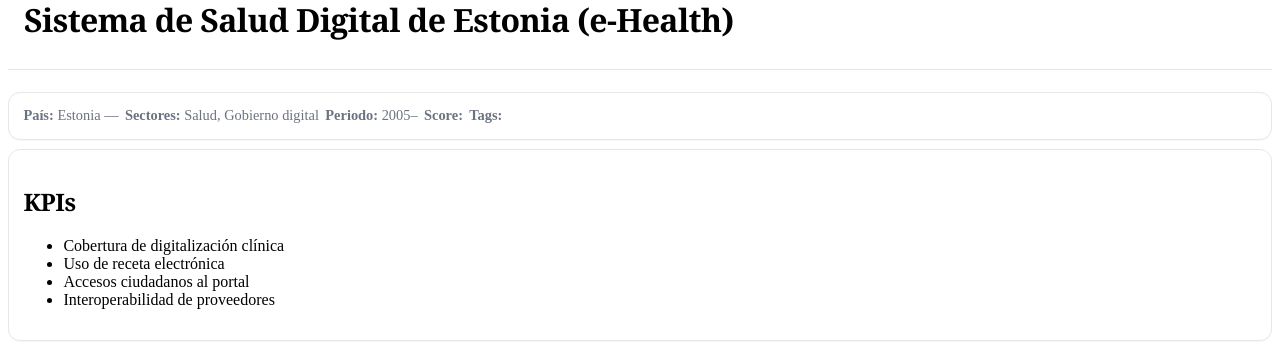
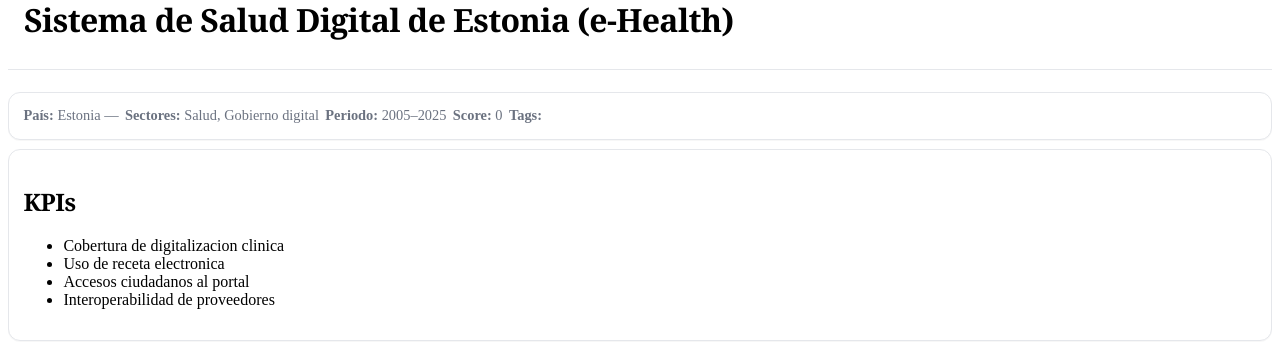
Before and after one commit to EmilioT2003/stepstosucces, a Jekyll site: the page built from _cases/salud-digital-estonia.md, in a window 1280 px wide. Shown: the part 125-474 px from the top of the page. Built offline with Jekyll 4.4.1, drawn with Linux system fonts in a browser that asks for light colours; some of the changed lines change nothing that is shown.

```diff
--- a/_cases/salud-digital-estonia.md
+++ b/_cases/salud-digital-estonia.md
@@ -3,26 +3,36 @@
 title: "Sistema de Salud Digital de Estonia (e-Health)"
 pais: "Estonia"
 ciudad_region: "Tallin (nacional)"
-sector: ["Salud", "Gobierno digital"]
-año_inicio: 2005
-problema: "Fragmentación de información clínica, duplicación de pruebas y falta de continuidad asistencial."
-intervencion: "Implementación nacional de un sistema de salud electrónica integrado (EHIS) con interoperabilidad vía X-Road, recetas electrónicas, imágenes digitales y portal del paciente."
-costo_aprox: "1,6 millones € (fase inicial 2005–2008, cofinanciados 75% UE, 25% gobierno estonio)."
+sector: ["Salud","Gobierno digital"]
+
+anio_inicio: 2005
+anio_fin: 2025
+score: 0
+
+problema: "Fragmentacion clínica y duplicación de pruebas."
+intervencion: "Sistema nacional EHIS con X-Road, recetas electrónicas, imágenes digitales y portal del paciente."
+costo_aprox: "1.6 millones € (fase 2005–2008, 75% UE, 25% gobierno)."
+
+kpis:
+  - "Cobertura de digitalizacion clinica"
+  - "Uso de receta electronica"
+  - "Accesos ciudadanos al portal"
+  - "Interoperabilidad de proveedores"
+
 resultados:
-  - "99% de recetas electrónicas en 2010."
-  - "166 millones de documentos clínicos en 2024 (~125 por habitante)."
-  - "Cobertura universal de historias clínicas electrónicas."
-kpis: ["Cobertura de digitalización clínica", "Uso de receta electrónica", "Accesos ciudadanos al portal", "Interoperabilidad de proveedores"]
-replicabilidad: "Alta si existe infraestructura digital nacional (identidad única, interoperabilidad), marco legal sólido y confianza ciudadana."
+  - "99% de recetas electrónicas en 2010"
+  - "166 millones de documentos clínicos en 2024 (~125 por habitante)"
+  - "Cobertura universal de HCE"
+
+replicabilidad: "Alta con identidad digital única, interoperabilidad y marco legal."
 fuentes:
-  - "https://en.wikipedia.org/wiki/Healthcare_in_Estonia"
   - "https://integratedcare4people.org/practices/789/estonia-national-e-health-system"
-  - "https://saludenlinea.press"
-  - "https://prosaludchile.cl"
   - "https://investinestonia.com"
-curador: "Emilio"
+
 lat: 59.4370
 lng: 24.7536
+curador: "Emilio"
+permalink: /cases/estonia-ehealth/
 ---
 
 # Introducción
```
